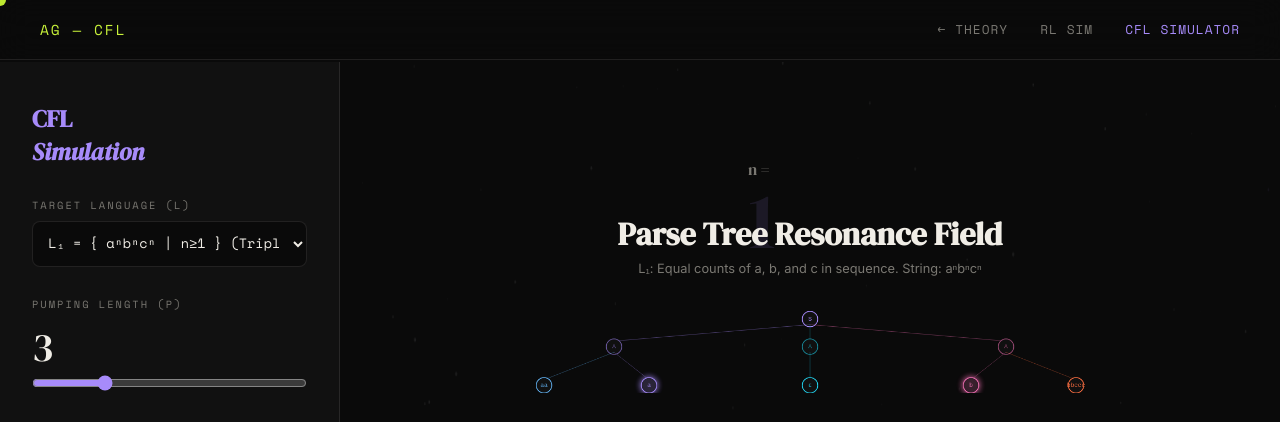
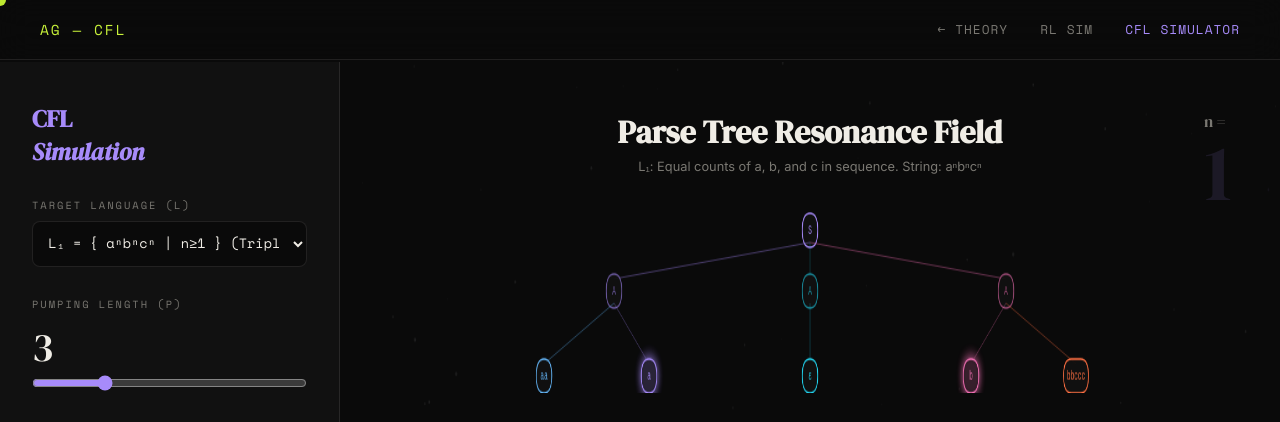
Before and after one commit to manishmandia133/Client_Project_-100-, a website built with Vite: page cfl-simulator.html in a window 1280 px wide. Shown: the top 422 px of the page. Built offline with nearby package versions, Linux system fonts and the light colour scheme.

Commit message:
fix: CFL Simulator UI adjustments - fix ghost n position, node text overflow, and pump token color clashing

```diff
--- a/src/cfl-sim.js
+++ b/src/cfl-sim.js
@@ -124,13 +124,36 @@ function drawTree(parts, isStable) {
 function drawNode(c, x, y, text, color, glow) {
     c.save();
     if (glow) { c.shadowColor = color; c.shadowBlur = 12; }
-    c.beginPath(); c.arc(x, y, 14, 0, Math.PI * 2);
+
+    c.font = '11px "Space Mono", monospace';
+    c.textAlign = 'center';
+    c.textBaseline = 'middle';
+
+    const display = text.length > 6 ? text.slice(0, 5) + '…' : text;
+    const padding = 12;
+    const textWidth = c.measureText(display).width;
+    const width = Math.max(28, textWidth + padding);
+    const height = 28;
+    const r = 14;
+
+    c.beginPath();
+    c.moveTo(x - width/2 + r, y - height/2);
+    c.lineTo(x + width/2 - r, y - height/2);
+    c.quadraticCurveTo(x + width/2, y - height/2, x + width/2, y - height/2 + r);
+    c.lineTo(x + width/2, y + height/2 - r);
+    c.quadraticCurveTo(x + width/2, y + height/2, x + width/2 - r, y + height/2);
+    c.lineTo(x - width/2 + r, y + height/2);
+    c.quadraticCurveTo(x - width/2, y + height/2, x - width/2, y + height/2 - r);
+    c.lineTo(x - width/2, y - height/2 + r);
+    c.quadraticCurveTo(x - width/2, y - height/2, x - width/2 + r, y - height/2);
+    c.closePath();
+
     c.fillStyle = 'rgba(17,17,17,0.9)'; c.fill();
     c.strokeStyle = color; c.lineWidth = 1.5; c.stroke();
-    c.font = '11px "Space Mono", monospace'; c.textAlign = 'center'; c.textBaseline = 'middle';
+
     c.fillStyle = color;
-    const display = text.length > 6 ? text.slice(0, 5) + '…' : text;
-    c.fillText(display, x, y); c.restore();
+    c.fillText(display, x, y);
+    c.restore();
 }
 
 function drawEdge(c, x1, y1, x2, y2, color) {
--- a/src/cfl.css
+++ b/src/cfl.css
@@ -382,28 +382,34 @@
 
 /* V-PUMP tokens — elevated with violet glow pulse */
 .cfl-string-wrap .token.v-pump {
+    color: var(--cfl-accent) !important;
+    background: rgba(167,139,250,0.15) !important;
+    text-shadow: 0 0 8px rgba(167,139,250,0.5) !important;
     box-shadow: 0 0 16px rgba(167,139,250,0.6), 0 0 30px rgba(167,139,250,0.2);
-    border-color: var(--cfl-accent);
+    border-color: var(--cfl-accent) !important;
     transform: translateY(-6px) scale(1.08);
     animation: cfl-v-pulse 1.2s ease-in-out infinite alternate;
 }
 
 @keyframes cfl-v-pulse {
-    0%   { box-shadow: 0 0 12px rgba(167,139,250,0.5), 0 0 24px rgba(167,139,250,0.15); transform: translateY(-6px) scale(1.08); }
-    100% { box-shadow: 0 0 22px rgba(167,139,250,0.8), 0 0 40px rgba(167,139,250,0.3);  transform: translateY(-8px) scale(1.12); }
+    0%   { box-shadow: 0 0 12px rgba(167,139,250,0.5), 0 0 24px rgba(167,139,250,0.15); transform: translateY(-6px) scale(1.08); border-color: var(--cfl-accent) !important; }
+    100% { box-shadow: 0 0 22px rgba(167,139,250,0.8), 0 0 40px rgba(167,139,250,0.3);  transform: translateY(-8px) scale(1.12); border-color: var(--cfl-accent) !important; }
 }
 
 /* Y-PUMP tokens — elevated with pink glow pulse */
 .cfl-string-wrap .token.y-pump {
+    color: var(--cfl-accent3) !important;
+    background: rgba(244,114,182,0.15) !important;
+    text-shadow: 0 0 8px rgba(244,114,182,0.5) !important;
     box-shadow: 0 0 16px rgba(244,114,182,0.6), 0 0 30px rgba(244,114,182,0.2);
-    border-color: var(--cfl-accent3);
+    border-color: var(--cfl-accent3) !important;
     transform: translateY(-6px) scale(1.08);
     animation: cfl-y-pulse 1.2s ease-in-out infinite alternate;
 }
 
 @keyframes cfl-y-pulse {
-    0%   { box-shadow: 0 0 12px rgba(244,114,182,0.5), 0 0 24px rgba(244,114,182,0.15); transform: translateY(-6px) scale(1.08); }
-    100% { box-shadow: 0 0 22px rgba(244,114,182,0.8), 0 0 40px rgba(244,114,182,0.3);  transform: translateY(-8px) scale(1.12); }
+    0%   { box-shadow: 0 0 12px rgba(244,114,182,0.5), 0 0 24px rgba(244,114,182,0.15); transform: translateY(-6px) scale(1.08); border-color: var(--cfl-accent3) !important; }
+    100% { box-shadow: 0 0 22px rgba(244,114,182,0.8), 0 0 40px rgba(244,114,182,0.3);  transform: translateY(-8px) scale(1.12); border-color: var(--cfl-accent3) !important; }
 }
 
 /* Parse tree visualisation */
@@ -426,11 +432,16 @@
 
 /* Ensure all direct CFL stage children sit above the bg canvas */
 .cfl-stage .sim-title-area,
-.cfl-stage .n-badge,
 .cfl-stage .cfl-partition-labels,
 .cfl-stage .cfl-string-wrap,
 .cfl-stage .cfl-status-board {
     position: relative;
+    z-index: 1;
+}
+
+/* Ensure the background badge does not get drawn into normal flow */
+.cfl-stage .n-badge {
+    position: absolute;
     z-index: 1;
 }
 
```
